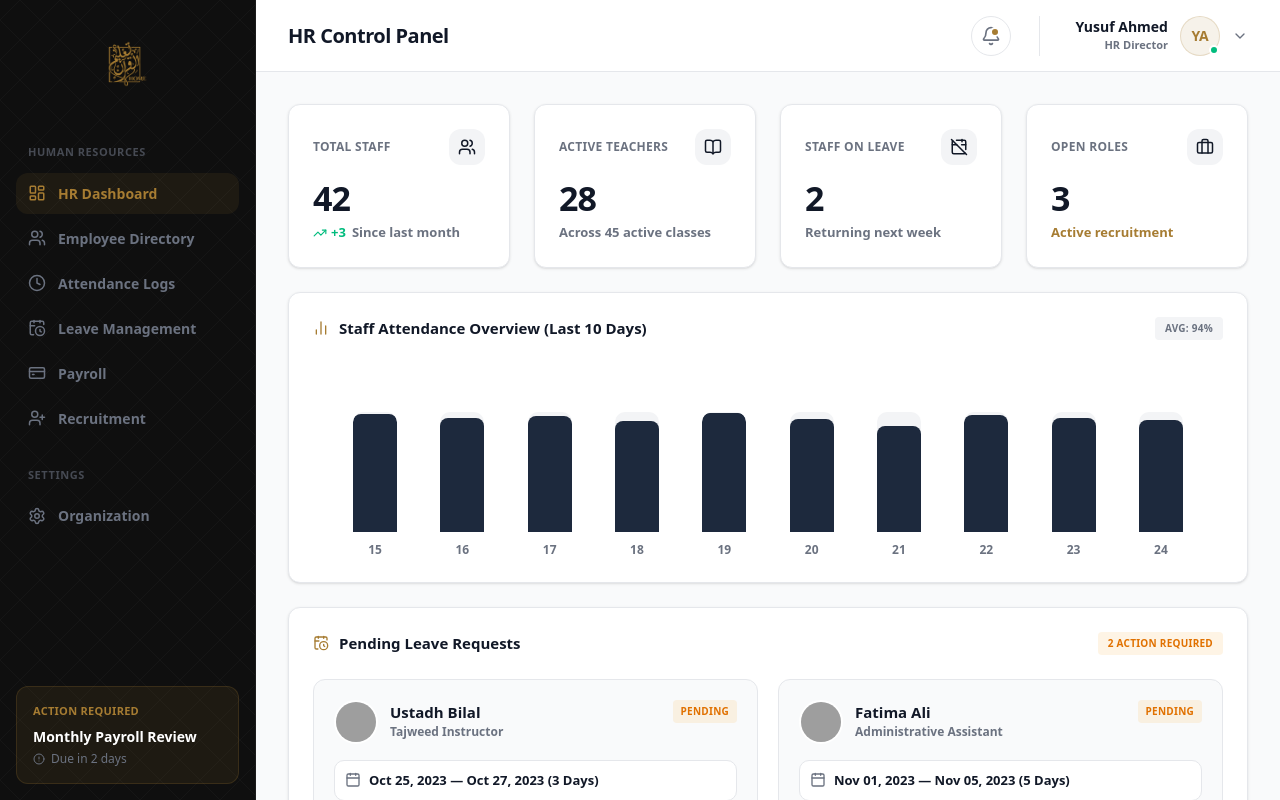
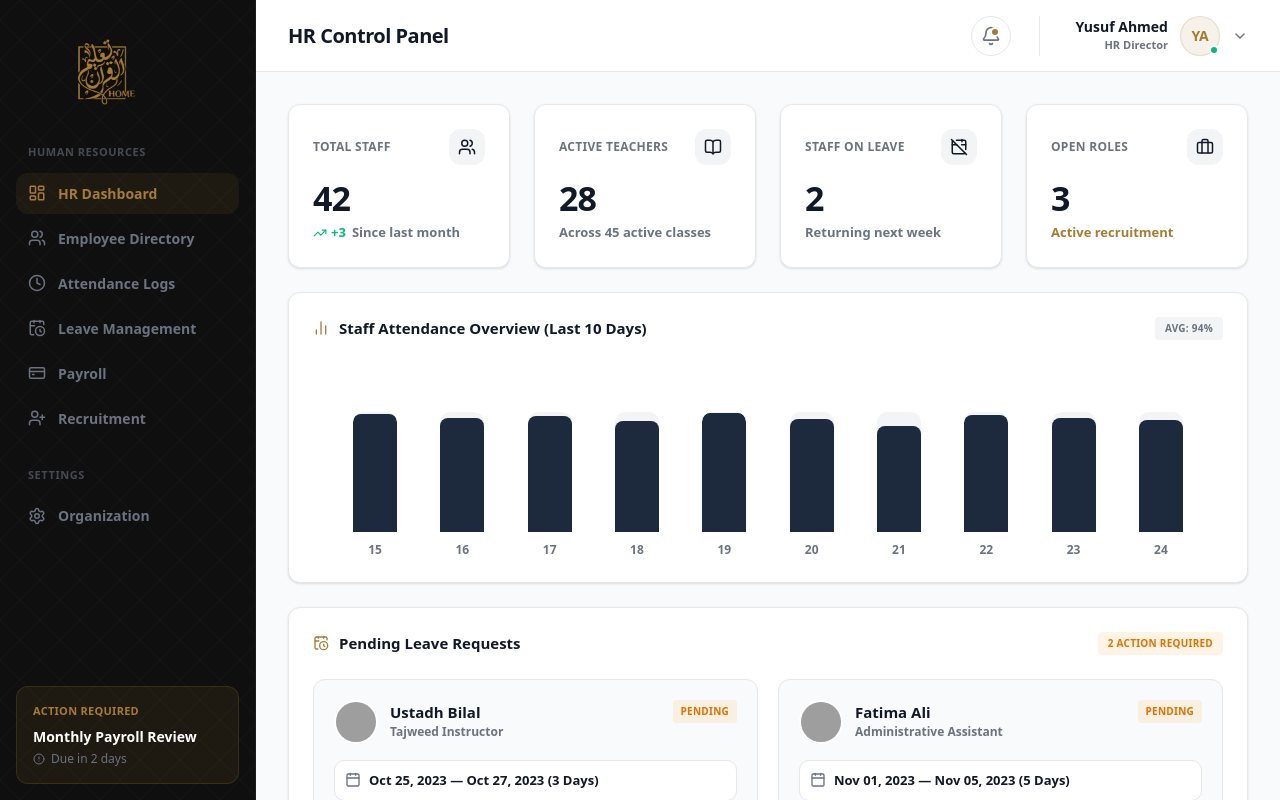
Before and after one commit to Aliahma24/newportalproject, a Next.js app: page /dashboard/hr in a window 1280 px wide. Built offline with nearby package versions, Linux system fonts and the light colour scheme; grey boxes are pictures that could not be loaded.

Commit message:
Enlarged logo, aligned left, and reduced bottom spacing

```diff
--- a/src/components/dashboard-layout.tsx
+++ b/src/components/dashboard-layout.tsx
@@ -166,9 +166,9 @@ export function Sidebar({ className, role = "admin" }: { className?: string; rol
 
       <div className="relative z-10 flex flex-col h-full">
         {/* Header with Brand Logo */}
-        <div className="p-4 pt-8 mb-4">
-          <Link href="/dashboard" className="flex items-center justify-center group">
-            <div className="relative h-16 w-auto">
+        <div className="px-6 pt-6 pb-2">
+          <Link href="/dashboard" className="flex items-center justify-start group">
+            <div className="relative h-24 w-auto">
               <img
                 src="/logo.png"
                 alt="Taleem ul Quran Logo"
```
